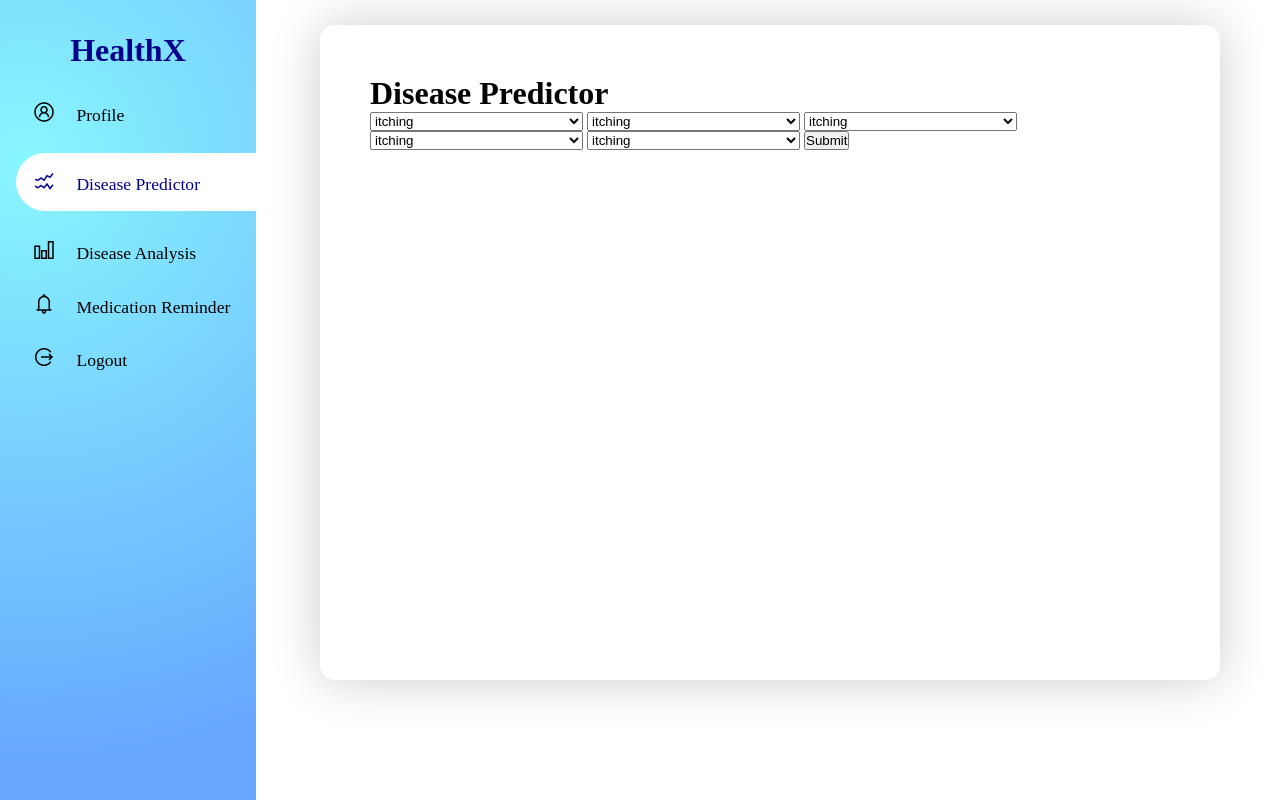
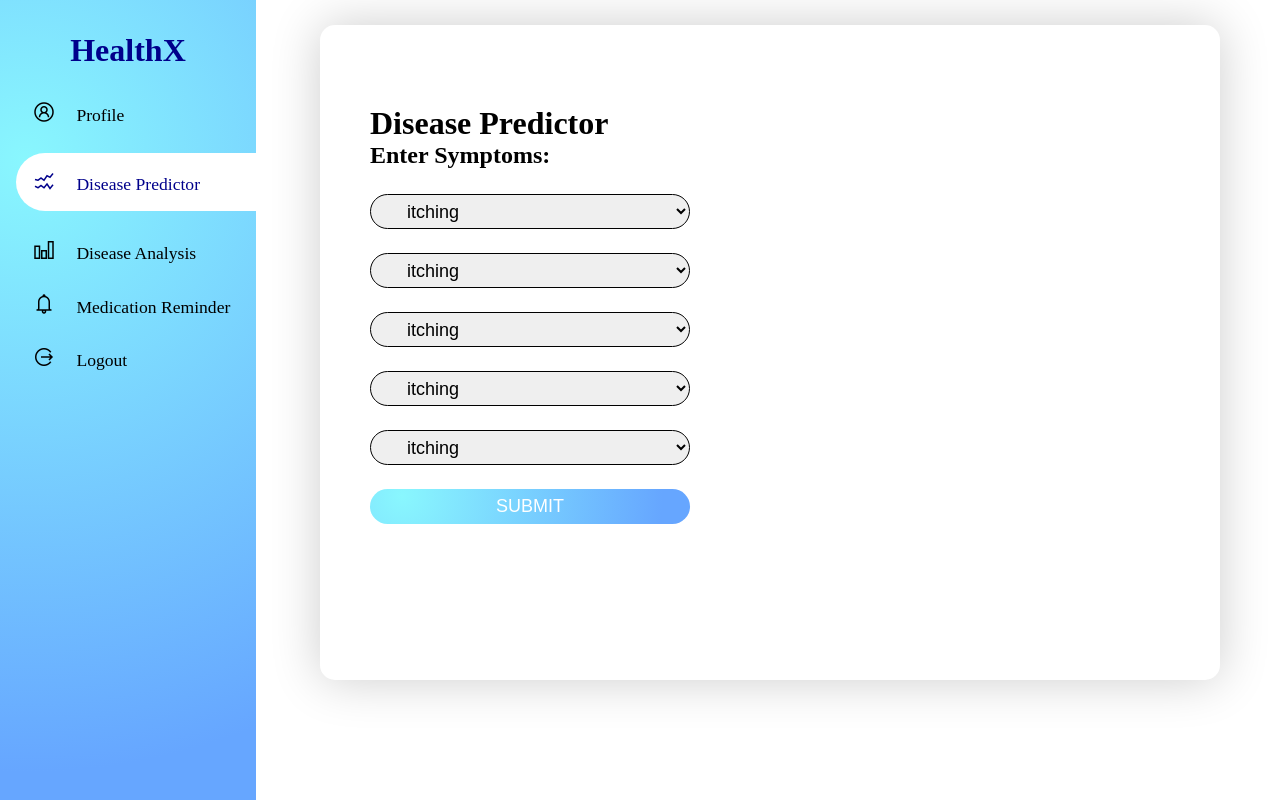
Before and after one commit to suhailskhan9/HealthX, a Flask app: page /predict/ in a window 1280 px wide. Run offline with Flask 3, Linux system fonts and the light colour scheme.

Commit message:
changese

```diff
--- a/static/predictor_1.css
+++ b/static/predictor_1.css
@@ -60,13 +60,66 @@ body {
 }
 
 .main-content{
-   margin-left: 25%;
-   margin-top: 25px;
+    margin-left: 25%;
+    margin-top: 25px;
     background-color: #fff;
     box-shadow: 0 0 50px 0 rgba(0,0,0,0.2);
     min-height: 655px;
     min-width: 500px;
     padding: 50px;
     border-radius: 15px;
+    padding-top: 80px;
     margin-right: 60px;
 }
+form{
+    font-size: 24px;
+    margin-top: 25px;
+    display: flex;
+    flex-direction: column;
+}
+select{
+
+    border:1px solid black;
+    height:35px;
+    padding: 0 2rem;
+    width:40%;
+    outline: none;
+    transition: background .5s;
+    font-size: 18px;
+    border-radius: 100px;
+    margin-bottom: 24px;
+}
+
+.sub-btn{
+    height:35px;
+    padding: 0 2rem;
+    width:40%;
+    outline: none;
+    transition: background .5s;
+    font-size: 18px;
+    border-radius: 100px;
+    background: radial-gradient(circle at 10% 20%, rgb(137, 247, 254) 0%, rgb(102, 166, 255) 90%);
+    color: white;
+    border: none;
+    text-transform:uppercase;
+    cursor:pointer;
+}
+.sub-btn:hover{
+  opacity: .7;
+}
+/* .title h1{
+    padding-left: 380px;
+} */
+
+label h2{
+    padding-top: 125px;
+    font-size: 32px;
+    padding-left: 250PX;
+}
+
+.ans{
+    border: 5px solid;
+   border-radius: 5px;
+   padding: 5px;
+   font-weight: 400;
+}
--- a/templates/predict_ans.html
+++ b/templates/predict_ans.html
@@ -46,7 +46,7 @@
 
         <div class="main-content">
             <div class="title">
-                <h1>Disease Predictor</h1>
+
             </div>
             <!-- <form action="/symget" method="post">
               <select name="sym1" class="sym1">
@@ -76,8 +76,8 @@
               </select>
             <button type="submit">Submit</button>
                 </form> -->
-            <label>Predicted Answer:</label>
-            <label>{{ans}}</label>
+            <label><h2>PREDICTED DISEASE: <span class="ans"> {{ans}}</span></h2></label>
+
 
         </div>
 
--- a/templates/predictor_1.html
+++ b/templates/predictor_1.html
@@ -46,6 +46,9 @@
     <div class="main-content">
       <div class="title">
         <h1>Disease Predictor</h1>
+        <h2>
+          Enter Symptoms:
+        </h2>
       </div>
     <form action="/symget" method="post">
       <select name="sym1" class="sym1">
@@ -73,7 +76,7 @@
         <option value="{{ i }}">{{ i }}</option>
         {% endfor %}
       </select>
-    <button type="submit">Submit</button>
+    <button type="submit" class="sub-btn">Submit</button>
         </form>
 
     </div>
```
Also changed, not shown: static/medications.css (+0 -8 lines), quizitDatabase.db (deleted).
